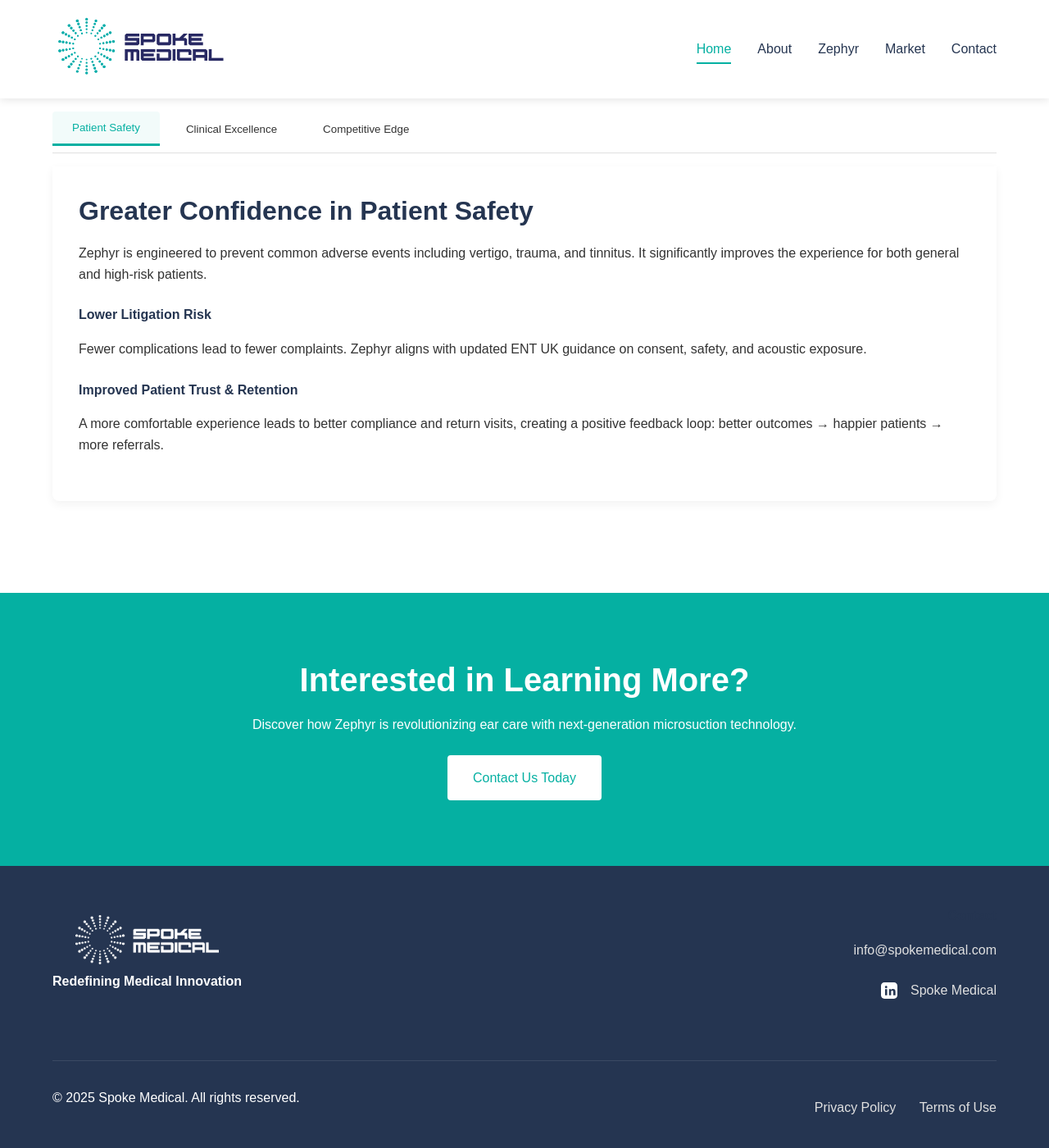
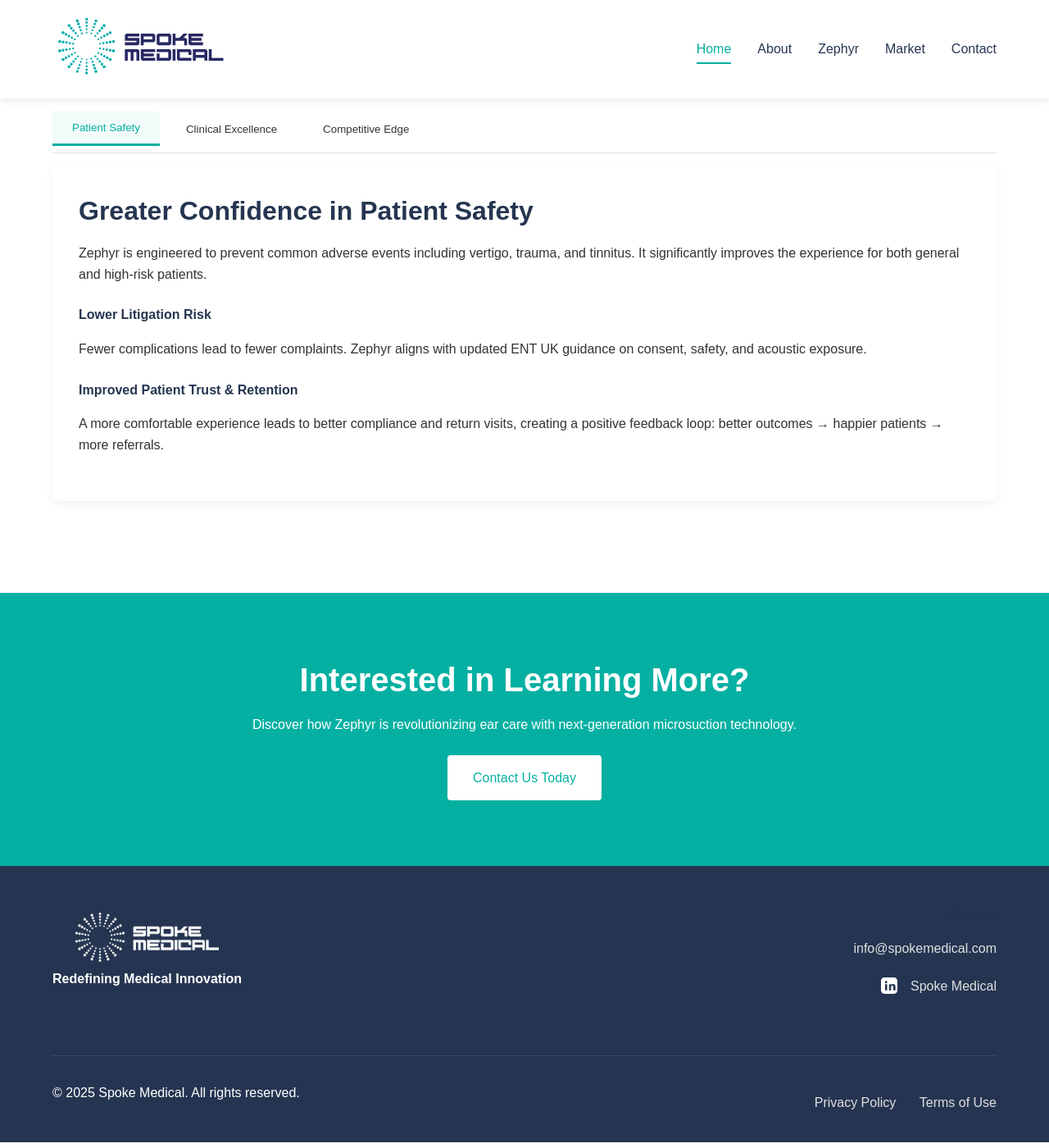
Before and after one commit to stevemilton/spokemedical, a Jekyll site: the page index.html, which Jekyll copies as it is, in a window 1280 px wide and 1400 px high, scrolled down 1877 px. Shown: the whole window at 82% size. Built offline with Jekyll 4.4.1, drawn with Linux system fonts in a browser that asks for light colours.

Commit message:
Update index.html
Last try to fix footer alignment

```diff
--- a/index.html
+++ b/index.html
@@ -45,11 +45,12 @@
       display: inline-block;
     }
     .footer-contact address p {
-      display: flex;
-      justify-content: flex-end;
-      align-items: center;
-      gap: 0.5rem;
-    }
+  display: flex;
+  align-items: flex-start;
+  justify-content: flex-end;
+  gap: 0.5rem;
+  line-height: 1.4;
+}
     @media (max-width: 768px) {
       .footer-content {
         flex-direction: column;
```
